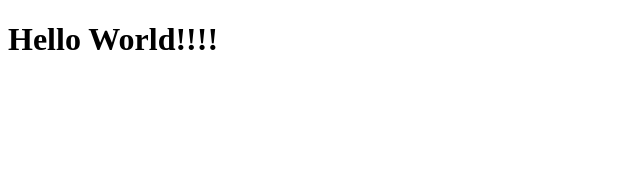
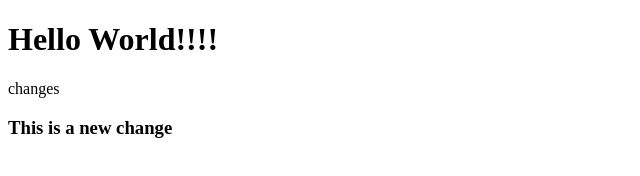
Before and after one commit to JuanTGit/intro_to_git, a plain HTML site: page index.html in a window 1280 px wide. Shown: the whole page, without its empty margins (0-640 px from the left). Drawn offline with Linux system fonts and the light colour scheme.

Commit message:
Added h3 to index

```diff
--- a/index.html
+++ b/index.html
@@ -8,5 +8,7 @@
 </head>
 <body>
     <h1>Hello World!!!!</h1>
+    <p>changes</p>
+    <h3>This is a new change</h3>
 </body>
 </html>
```
